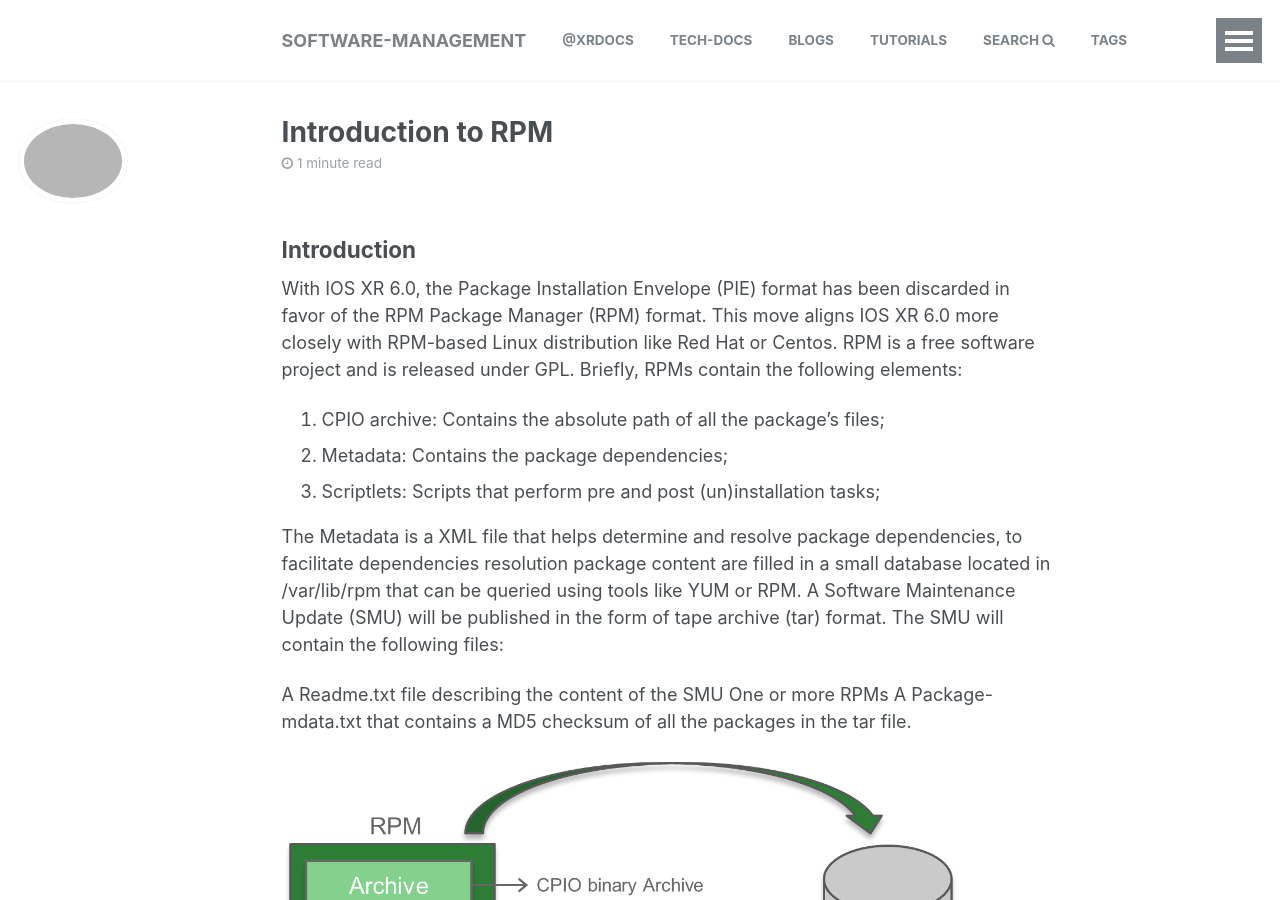
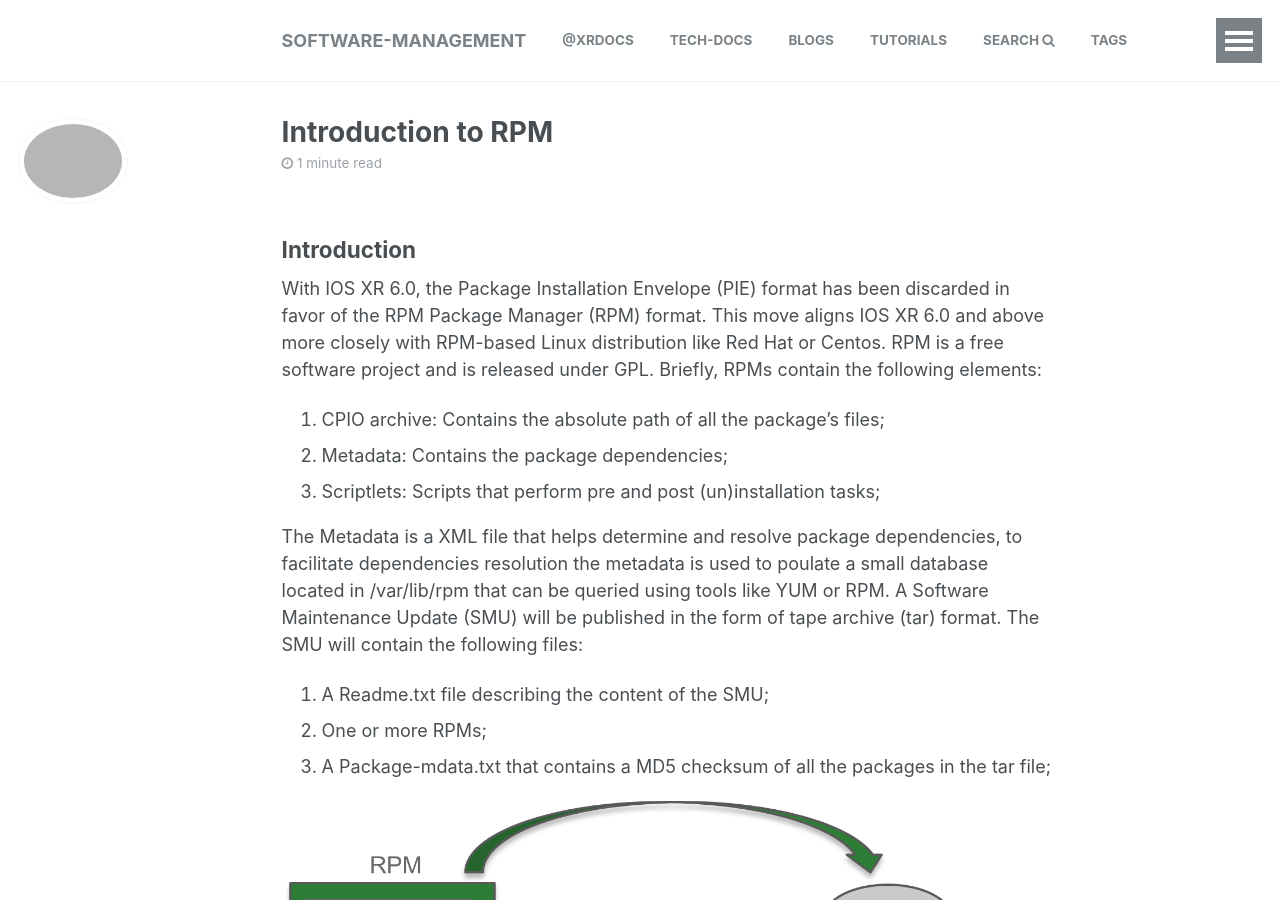
Before and after one commit to xrdocs/software-management, a Jekyll site: the page built from _tutorials/2016-08-06-introduction-to-rpm.md, in a window 1280 px wide and 900 px high. Built offline with Jekyll 4.4.1, drawn with Linux system fonts in a browser that asks for light colours; comment, search, counter and statistics services are not loaded.

Commit message:
Created 2016-08-06-introduction-to-rpm.md

```diff
--- a/_tutorials/2016-08-06-introduction-to-rpm.md
+++ b/_tutorials/2016-08-06-introduction-to-rpm.md
@@ -10,18 +10,18 @@ tags:
 ---
 ## Introduction
 
-With IOS XR 6.0, the Package Installation Envelope (PIE) format has been discarded in favor of the RPM Package Manager (RPM) format. This move aligns IOS XR 6.0 more closely with RPM-based Linux distribution like Red Hat or Centos. RPM is a free software project and is released under GPL. Briefly, RPMs contain the following elements:
+With IOS XR 6.0, the Package Installation Envelope (PIE) format has been discarded in favor of the RPM Package Manager (RPM) format. This move aligns IOS XR 6.0  and above more closely with RPM-based Linux distribution like Red Hat or Centos. RPM is a free software project and is released under GPL. Briefly, RPMs contain the following elements:
 
 1. CPIO archive: Contains the absolute path of all the package’s files;
 2. Metadata: Contains the package dependencies;
 3. Scriptlets: Scripts that perform pre and post (un)installation tasks;
 
-The Metadata is a XML file that helps determine and resolve package dependencies, to facilitate dependencies resolution package content are filled in a small database located in /var/lib/rpm that can be queried using tools like YUM or RPM.
+The Metadata is a XML file that helps determine and resolve package dependencies, to facilitate dependencies resolution the metadata is used to poulate a small database located in /var/lib/rpm that can be queried using tools like YUM or RPM.
 A Software Maintenance Update (SMU) will be published in the form of tape archive (tar) format. The SMU will contain the following files:
 
-A Readme.txt file describing the content of the SMU
-One or more RPMs
-A Package-mdata.txt that contains a MD5 checksum of all the packages in the tar file.
+1. A Readme.txt file describing the content of the SMU;
+2. One or more RPMs;
+3. A Package-mdata.txt that contains a MD5 checksum of all the packages in the tar file;
 
 ![Anatomy of RPM]({{site.baseurl}}/images/RPM.png)
 
```
